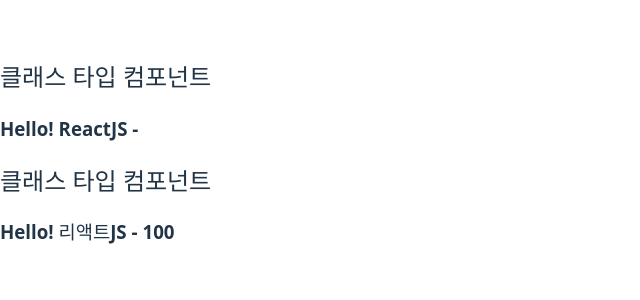
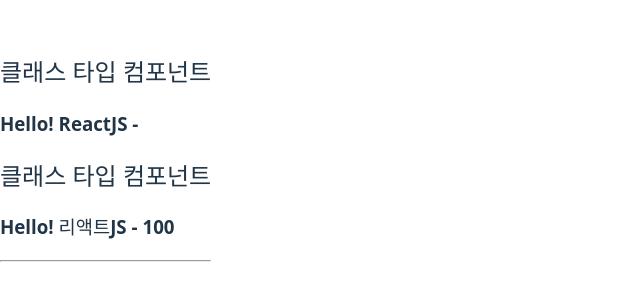
Before and after one commit to vega2kgkube/React-Basic-App, a React (Vite) app: page / in a window 1280 px wide. Shown: the part 248-548 px from the top of the page, without its empty margins (0-640 px from the left). Built offline with nearby package versions, Linux system fonts and the light colour scheme.

Commit message:
MyCompFunc call

```diff
--- a/src/App.jsx
+++ b/src/App.jsx
@@ -1,10 +1,15 @@
 import MyComponent from "./components/MyComponent";
+import MyComponentFunc from "./components/MyComponentFunc";
 
 const App = () => {
   return (
     <>
       <MyComponent name="ReactJS" />
       <MyComponent age={100} />
+      <hr/>
+      <MyComponentFunc name="함수형">
+        <p>함수형 컴포넌트의 하위 엘리먼트</p>
+      </MyComponentFunc>
     </>
   );
 };
```
